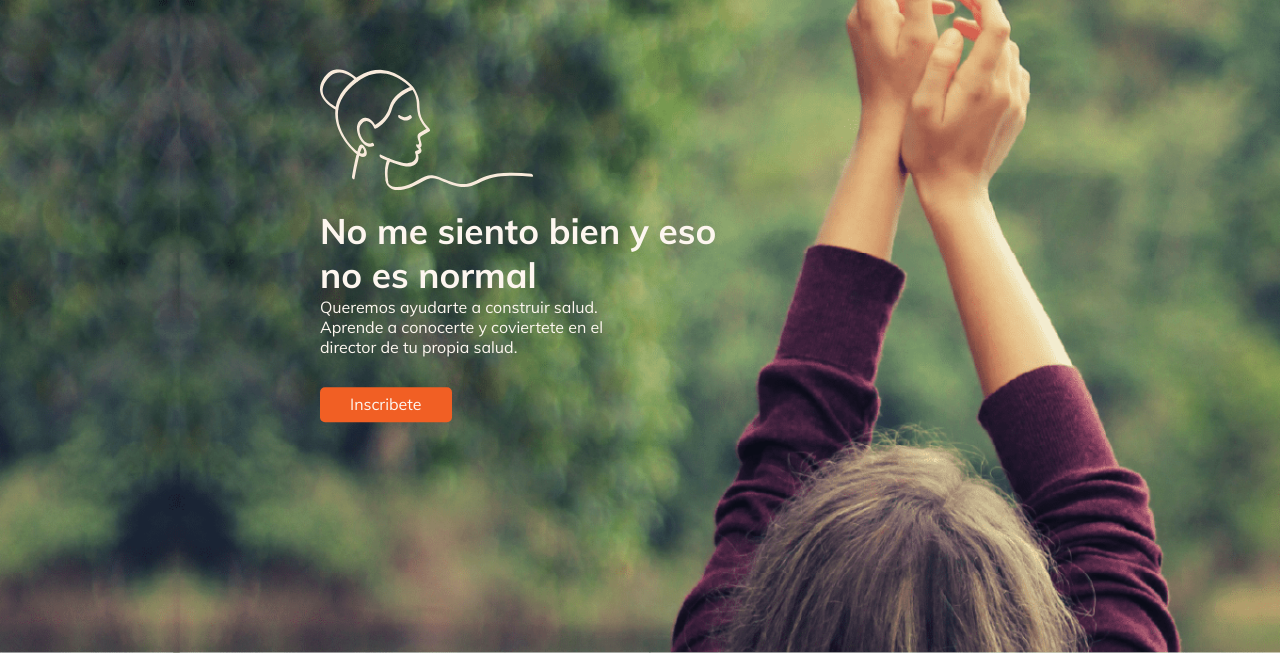
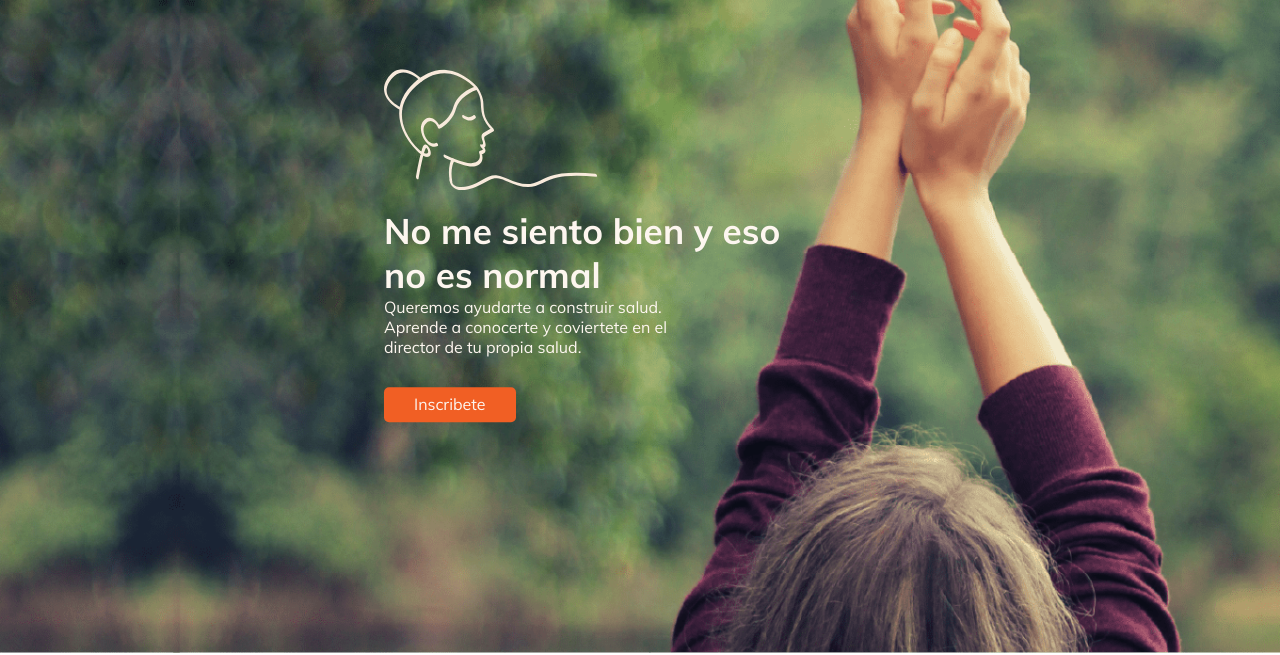
Before and after one commit to fernando-vega/beboon-page, a plain HTML site: page cursos.html in a window 1280 px wide. Shown: the part 147-802 px from the top of the page. Drawn offline with Linux system fonts and the light colour scheme.

Commit message:
Add pages

```diff
--- a/styles/components/_header.scss
+++ b/styles/components/_header.scss
@@ -88,13 +88,13 @@
     margin: auto;
     max-width: $-max-width;
     position: absolute;
-    right: 25vw;
+    right: 30vw;
     top: 50%;
     transform: translateY(-50%);
     width: 100%;
 
     &.leftSection {
-      left: 25vw;
+      left: 30vw;
       right: initial;
       .img {
         transform: rotateY(180deg);
```
Also changed, not shown: public/css/main.css, public/css/main.min.css.
